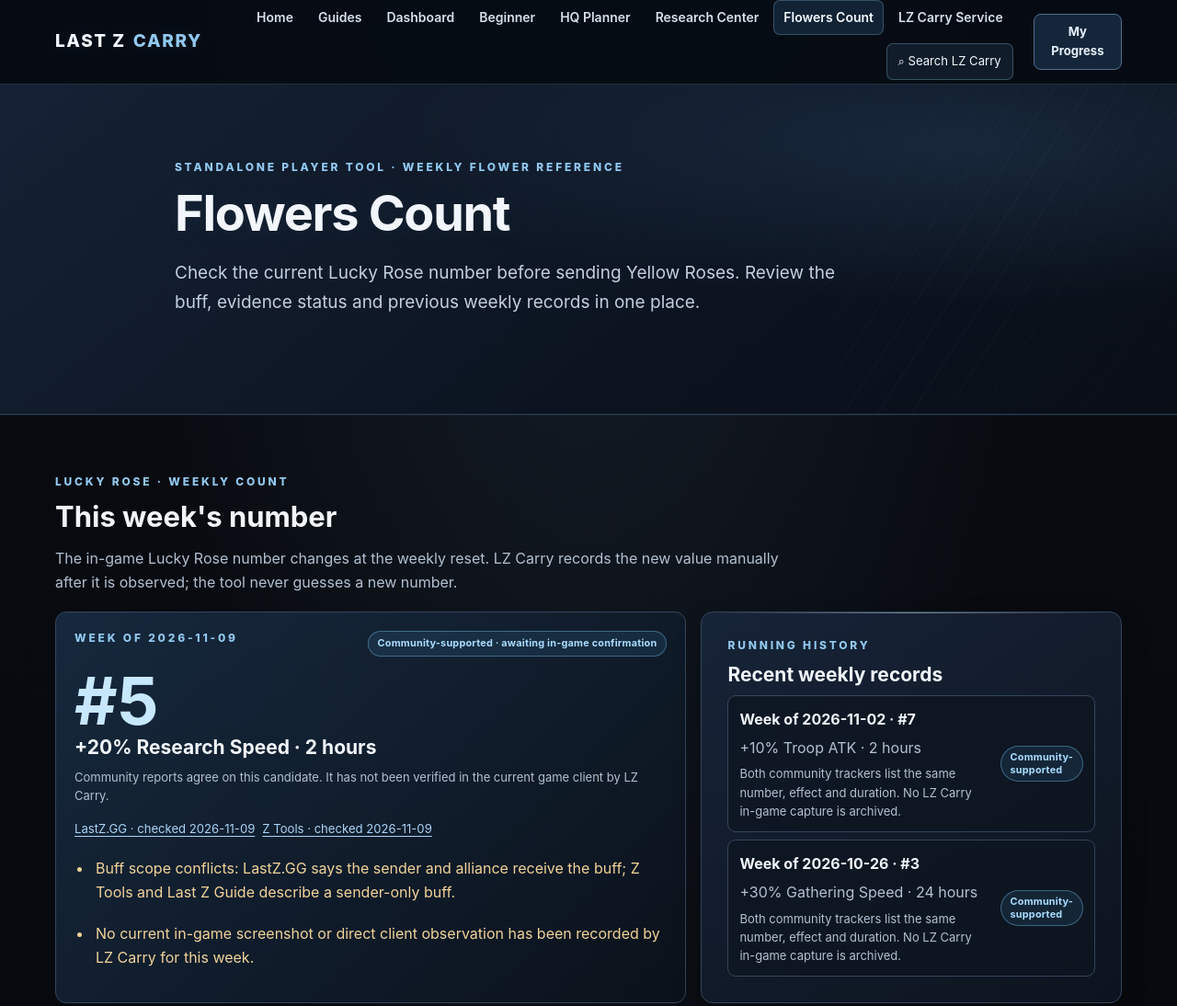
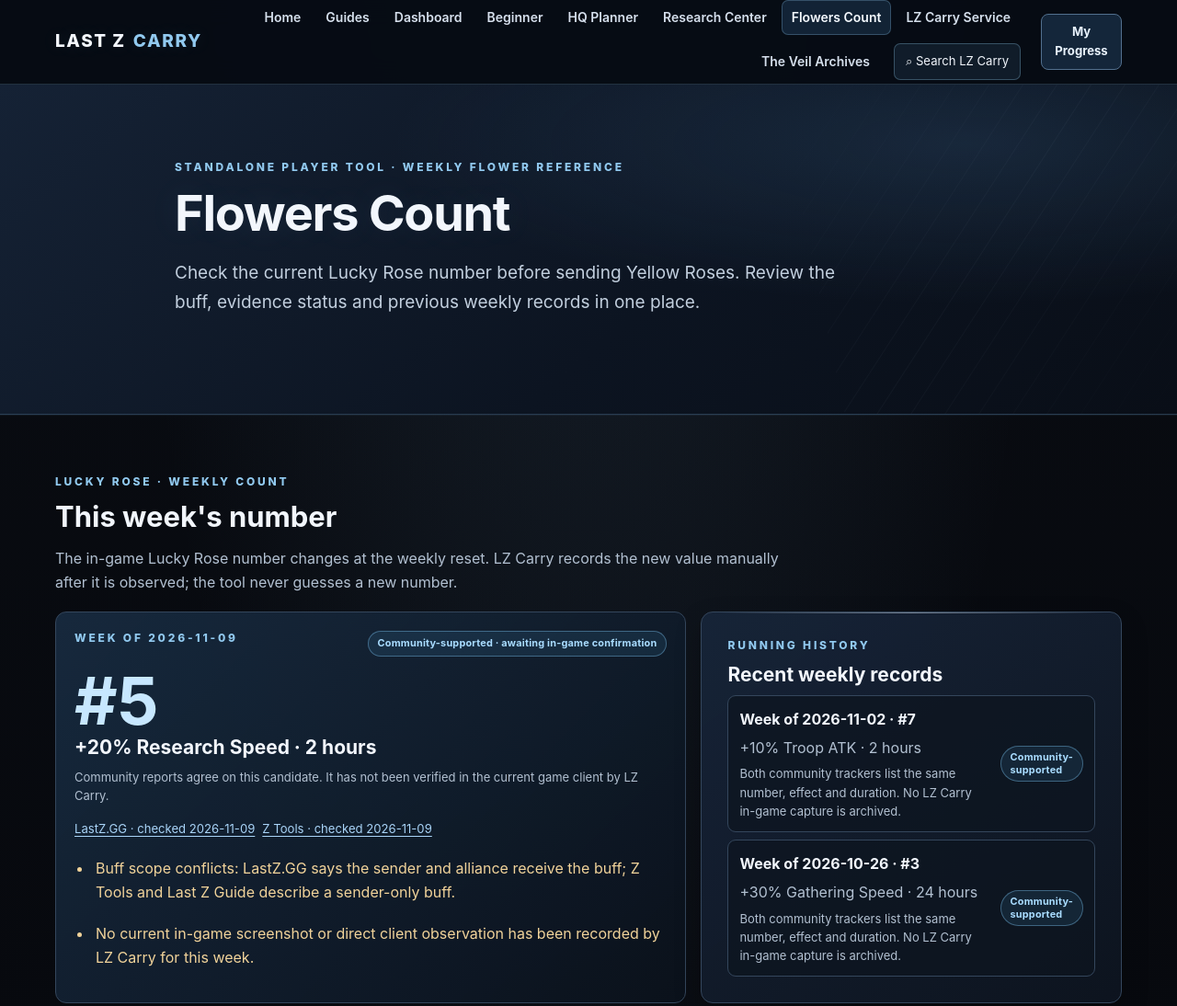
Before and after one commit to lzcarryguide/lz-carry-guide, a plain HTML site: page flowers-count.html in a window 1280 px wide. Shown: the top 1094 px of the page at 92% size. Drawn offline with Linux system fonts and the light colour scheme.

Commit message:
Add The Veil Archives parent navigation entry

```diff
--- a/flowers-count.html
+++ b/flowers-count.html
@@ -19,6 +19,7 @@
     <a href="beginner.html">Beginner</a><a href="beginner.html#hq-planner-section">HQ Planner</a>
     <a href="research.html">Research Center</a><a href="flowers-count.html" aria-current="page">Flowers Count</a>
     <a href="pilot.html">LZ Carry Service</a>
+      <a href="stories/index.html">The Veil Archives</a>
   </nav>
 </div></header>
 <main>
```
